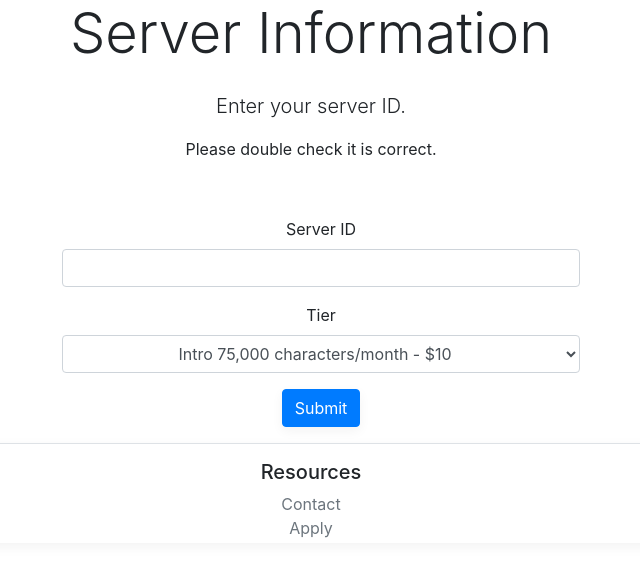
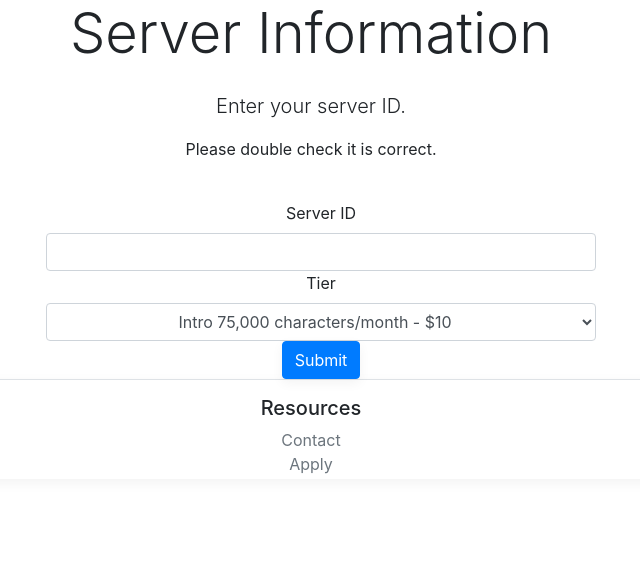
Before and after one commit to cmooredev/api-keys, a Flask app: template apiapp/templates/server_form.html in a window 1280 px wide. Shown: the part 145-722 px from the top of the page, without its empty margins (329-969 px from the left). Run offline with Flask 2, Linux system fonts and the light colour scheme; the template is opened without the code that fills it, so the values that code supplies are empty; some libraries are stand-ins or nearby versions.

Commit message:
update css

```diff
--- a/apiapp/templates/server_form.html
+++ b/apiapp/templates/server_form.html
@@ -15,11 +15,11 @@
   </div>
   <div class='container text-center server-form'>
     <form action="/create-checkout-session" method="post">
-      <div class="m-3 form-check">
+      <div class="form-check">
         <label for="server_id" class="form-label">Server ID</label>
         <input name="server_id" type="number" class="form-control" required="true">
       </div>
-      <div class="m-3 form-check">
+      <div class="form-check">
         <label for="plan">Tier</label>
         <select class="form-control text-center" id="plan" name="plan">
           <option value="intro">Intro 75,000 characters/month - $10</option>
@@ -27,7 +27,7 @@
           <option value="pro">Pro 450,000 characters/month - $29</option>
         </select>
       </div>
-      <div class="m-3 form-check">
+      <div class="form-check">
       <button type="submit" class="btn btn-primary box-shadow">Submit</button>
       </div>
     </form>
```
